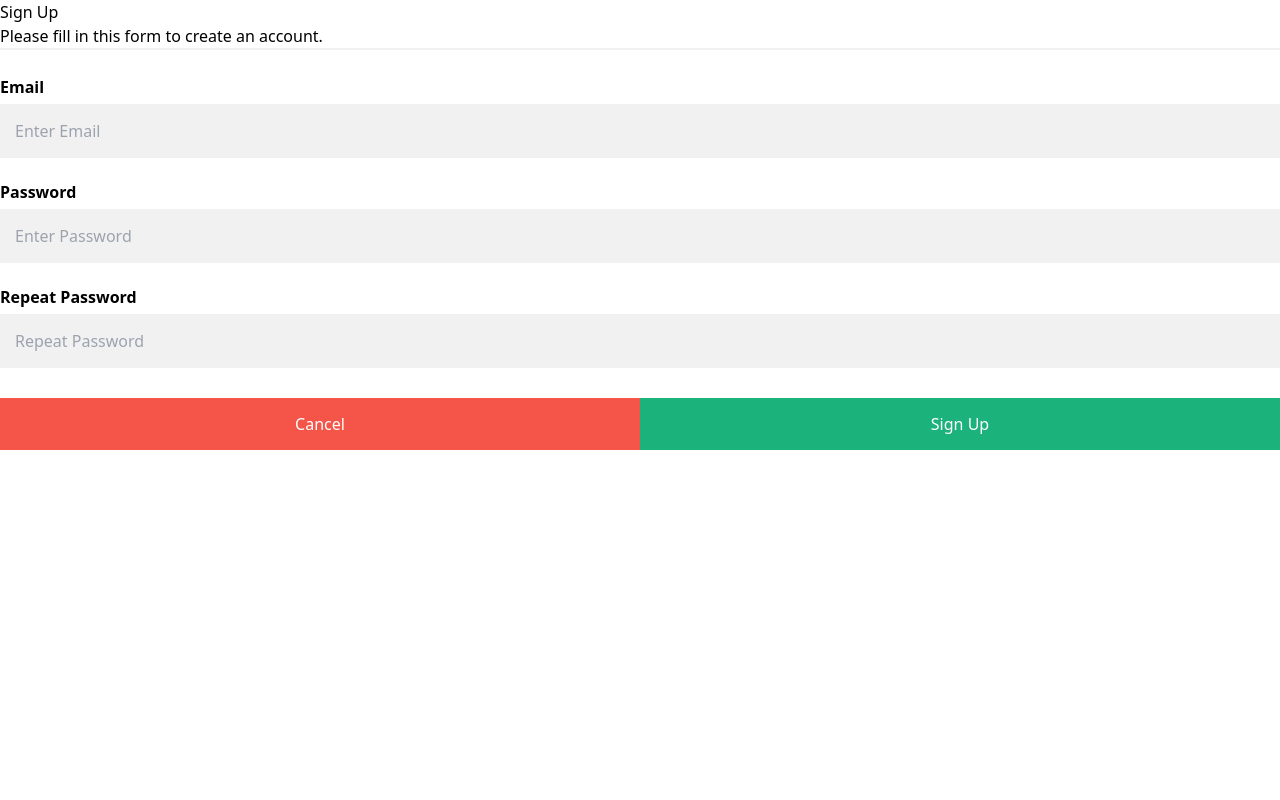
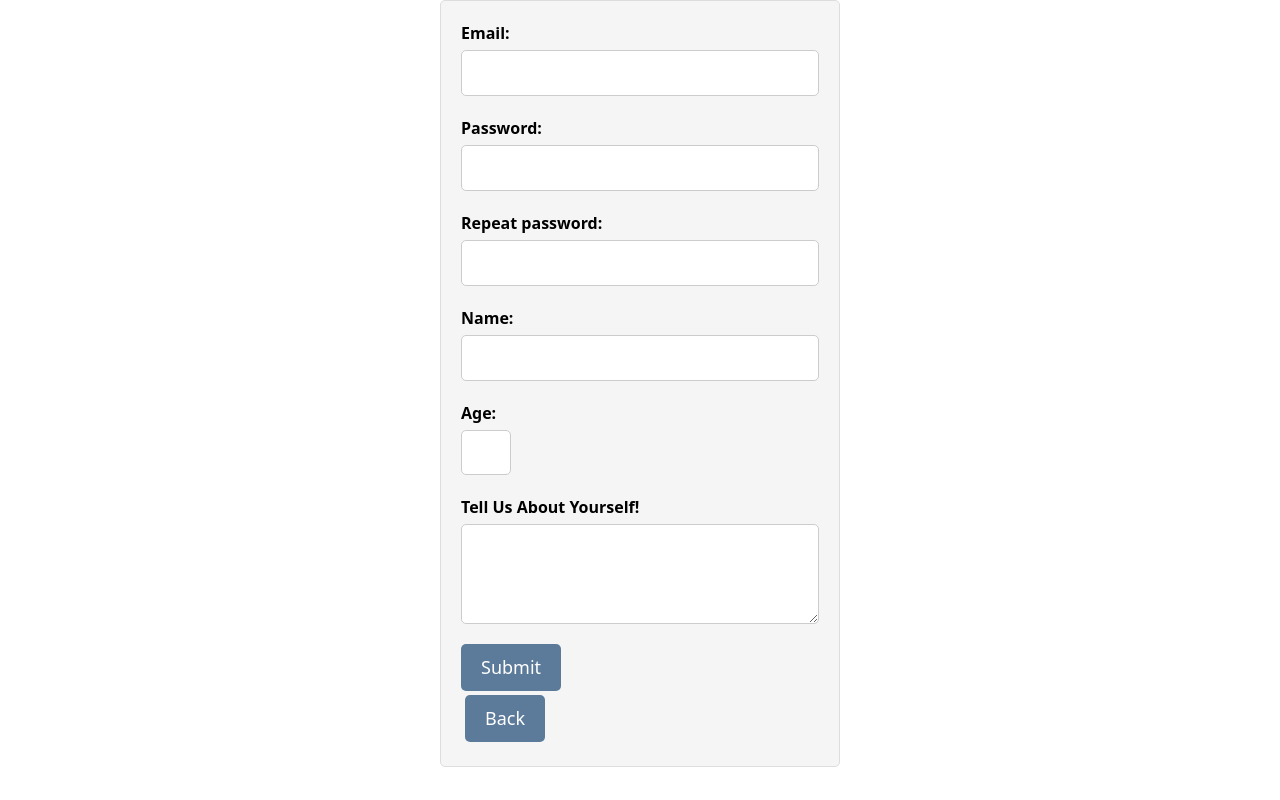
Before and after one commit to BYU-PCCL/aphasia-gpt, a SvelteKit app: page /signin in a window 1280 px wide. Built offline with nearby package versions, Linux system fonts and the light colour scheme.

Commit message:
update => work on database

```diff
--- a/src/routes/signin/+page.svelte
+++ b/src/routes/signin/+page.svelte
@@ -1,139 +1,156 @@
+
 <script lang="ts">
-  import {goto} from '$app/navigation'
+  let email = '';
+  let password = '';
+  let repeatPassword = '';
+  let name = '';
+  let age = '';
+  let about = '';
+
+  function handleSubmit() {
+    // Here, you can send the form data to your backend or database using an HTTP request.
+    // Example:
+    const formData = {
+      email,
+      password,
+      name,
+      age: parseInt(age), // Convert age to a number
+      about,
+    };
+
+    // Send the formData to your backend for storage
+    fetch('/your-api-endpoint', {
+      method: 'POST',
+      headers: {
+        'Content-Type': 'application/json',
+      },
+      body: JSON.stringify(formData),
+    })
+      .then(response => {
+        if (response.ok) {
+          // Handle success, e.g., show a success message
+          console.log('Data saved successfully.');
+        } else {
+          // Handle errors, e.g., display an error message
+          console.error('Error saving data.');
+        }
+      })
+      .catch(error => {
+        console.error('Error:', error);
+      });
+  }
+</script>
 
 
 
-</script>
+  <form on:submit={handleSubmit}>
+    <div class="form-group">
+      <label for="email">Email:</label>
+      <input type="email" id="email" bind:value={email} required />
+    </div>
 
-<div>
-    <h1>Sign Up</h1>
-       <p>Please fill in this form to create an account.</p>
-      <hr>
-      <label for="email"><b>Email</b></label>
-      <input type="text" placeholder="Enter Email" name="email" required>
-      <label for="psw"><b>Password</b></label>
-      <input type="password" placeholder="Enter Password" name="psw" required>
-      <label for="psw-repeat"><b>Repeat Password</b></label>
-      <input type="password" placeholder="Repeat Password" name="psw-repeat" required>
+    <div class="form-group">
+      <label for="email">Password: </label>
+      <input type="password" id="password" bind:value={password} required />
+    </div>
+
+    <div class="form-group">
+      <label for="email">Repeat password: </label>
+      <input type="password" id="repeatpassword" bind:value={repeatPassword} required />
+    </div>
 
 
+    <div class="form-group">
+      <label for="name">Name:</label>
+      <input type="text" id="name" bind:value={name} required />
+    </div>
 
-      <div class="clearfix">
-        <button type="button" class="cancelbtn">Cancel</button>
-        <button type="submit" on:click = {() => goto('/userInfoForm')} class="signupbtn">Sign Up</button>
-      </div>
-</div>
 
-<style>
-    body {font-family: Arial,
-    Helvetica, sans-serif;}
-* {box-sizing: border-box;}
+    <div class="form-group">
+      <label for="age">Age:</label>
+      <input type="number" id="age" bind:value={age} required />
+    </div>
 
-/* Full-width input fields */
-input[type=text], input[type=password] {
-  width: 100%;
-  padding: 15px;
-  margin: 5px 0 22px 0;
-  display: inline-block;
-  border: none;
-  background: #f1f1f1;
-}
+    <div class="form-group">
+      <label for="about">Tell Us About Yourself!</label>
+      <textarea id="about" bind:value={about} rows="4"></textarea>
+    </div>
 
-/* Add a background color when the inputs get focus */
-input[type=text]:focus, input[type=password]:focus {
-  background-color: #ddd;
-  outline: none;
-}
+    <button type="submit">Submit</button>
+    <button class="bg-neutral-600 text-white px-2 py-1 rounded-[4px] m-1">Back</button>
 
-/* Set a style for all buttons */
-button {
-  background-color: #04AA6D;
-  color: white;
-  padding: 14px 20px;
-  margin: 8px 0;
-  border: none;
-  cursor: pointer;
-  width: 100%;
-  opacity: 0.9;
-}
+  </form>
 
-button:hover {
-  opacity:1;
-}
+  <style>
+    /* Add CSS styles for the form and its elements */
+    h1.center {
+    font-size: 24px;
+    margin-bottom: 20px;
+    text-align: center; /* Center the text horizontally */
+  }
 
-/* Extra styles for the cancel button */
-.cancelbtn {
-  padding: 14px 20px;
-  background-color: #f44336;
-}
+    form {
+      max-width: 400px;
+      margin: 0 auto;
+      padding: 20px;
+      background-color: #f5f5f5;
+      border: 1px solid #ddd;
+      border-radius: 5px;
+      display: flex;
+      flex-direction: column;
+    }
 
-/* Float cancel and signup buttons and add an equal width */
-.cancelbtn, .signupbtn {
-  float: left;
-  width: 50%;
-}
+    .form-group {
+      display: flex;
+      flex-direction: column; /* Stack label and input vertically */
+      margin-bottom: 20px; /* Increase spacing between groups */
+    }
 
-/* Add padding to container elements */
-.container {
-  padding: 16px;
-}
+    label {
+      font-weight: bold;
+      text-align: left; /* Align labels to the left */
+      margin-bottom: 5px; /* Add space below labels */
+    }
 
-/* The Modal (background) */
-.modal {
-  display: none; /* Hidden by default */
-  position: fixed; /* Stay in place */
-  z-index: 1; /* Sit on top */
-  left: 0;
-  top: 0;
-  width: 100%; /* Full width */
-  height: 100%; /* Full height */
-  overflow: auto; /* Enable scroll if needed */
-  background-color: #474e5d;
-  padding-top: 50px;
-}
+    input[type="text"],
+    input[type="email"],
+    input[type="number"],
+    input[type="password"],
+    input[type="repeatpassword"],
 
-/* Modal Content/Box */
-.modal-content {
-  background-color: #fefefe;
-  margin: 5% auto 15% auto; /* 5% from the top, 15% from the bottom and centered */
-  border: 1px solid #888;
-  width: 80%; /* Could be more or less, depending on screen size */
-}
+    textarea {
+      width: 100%;
+      padding: 10px;
+      border: 1px solid #ccc;
+      border-radius: 5px;
+      font-size: 16px;
+    }
 
-/* Style the horizontal ruler */
-hr {
-  border: 1px solid #f1f1f1;
-  margin-bottom: 25px;
-}
+    /* Customize the appearance of the Age input */
+    input[type="number"] {
+      width: 50px; /* Adjust the width to make it smaller */
+      padding: 8px;
+      text-align: center; /* Center the text in the input */
+      font-weight: bold; /* Make the text bold */
+      font-size: 18px; /* Adjust the font size */
+    }
 
-/* The Close Button (x) */
-.close {
-  position: absolute;
-  right: 35px;
-  top: 15px;
-  font-size: 40px;
-  font-weight: bold;
-  color: #f1f1f1;
-}
+    textarea {
+      height: 100px;
+    }
 
-.close:hover,
-.close:focus {
-  color: #36d1f4;
-  cursor: pointer;
-}
+    button {
+      background-color: rgb(92, 122, 154);
+      color: #fff;
+      padding: 10px 20px;
+      border: none;
+      border-radius: 5px;
+      font-size: 18px;
+      cursor: pointer;
+      align-self: flex-start; /* Align the button to the left */
+    }
 
-/* Clear floats */
-.clearfix::after {
-  content: "";
-  clear: both;
-  display: table;
-}
-
-/* Change styles for cancel button and signup button on extra small screens */
-@media screen and (max-width: 300px) {
-  .cancelbtn, .signupbtn {
-     width: 100%;
-  }
-}
-
-</style>
+    button:hover {
+      background-color: #5890df;
+    }
+  </style>
--- a/src/routes/userInfoForm/+page.svelte
+++ /dev/null
@@ -1,137 +0,0 @@
-
-<script lang="ts">
-  let name = '';
-  let email = '';
-  let age = '';
-  let about = '';
-
-  function handleSubmit() {
-    // Here, you can send the form data to your backend or database using an HTTP request.
-    // Example:
-    const formData = {
-      name,
-      email,
-      age: parseInt(age), // Convert age to a number
-      about,
-    };
-
-    // Send the formData to your backend for storage
-    fetch('/your-api-endpoint', {
-      method: 'POST',
-      headers: {
-        'Content-Type': 'application/json',
-      },
-      body: JSON.stringify(formData),
-    })
-      .then(response => {
-        if (response.ok) {
-          // Handle success, e.g., show a success message
-          console.log('Data saved successfully.');
-        } else {
-          // Handle errors, e.g., display an error message
-          console.error('Error saving data.');
-        }
-      })
-      .catch(error => {
-        console.error('Error:', error);
-      });
-  }
-</script>
-
-
-<h1 class="center">Tell Us About Yourself!</h1>
-
-  <form on:submit={handleSubmit}>
-    <div class="form-group">
-      <label for="name">Name:</label>
-      <input type="text" id="name" bind:value={name} required />
-    </div>
-
-    <div class="form-group">
-      <label for="email">Email:</label>
-      <input type="email" id="email" bind:value={email} required />
-    </div>
-
-    <div class="form-group">
-      <label for="age">Age:</label>
-      <input type="number" id="age" bind:value={age} required />
-    </div>
-
-    <div class="form-group">
-      <label for="about">About Me:</label>
-      <textarea id="about" bind:value={about} rows="4"></textarea>
-    </div>
-
-    <button type="submit">Submit</button>
-  </form>
-
-  <style>
-    /* Add CSS styles for the form and its elements */
-    h1.center {
-    font-size: 24px;
-    margin-bottom: 20px;
-    text-align: center; /* Center the text horizontally */
-  }
-
-    form {
-      max-width: 400px;
-      margin: 0 auto;
-      padding: 20px;
-      background-color: #f5f5f5;
-      border: 1px solid #ddd;
-      border-radius: 5px;
-      display: flex;
-      flex-direction: column;
-    }
-
-    .form-group {
-      display: flex;
-      flex-direction: column; /* Stack label and input vertically */
-      margin-bottom: 20px; /* Increase spacing between groups */
-    }
-
-    label {
-      font-weight: bold;
-      text-align: left; /* Align labels to the left */
-      margin-bottom: 5px; /* Add space below labels */
-    }
-
-    input[type="text"],
-    input[type="email"],
-    input[type="number"],
-    textarea {
-      width: 100%;
-      padding: 10px;
-      border: 1px solid #ccc;
-      border-radius: 5px;
-      font-size: 16px;
-    }
-
-    /* Customize the appearance of the Age input */
-    input[type="number"] {
-      width: 50px; /* Adjust the width to make it smaller */
-      padding: 8px;
-      text-align: center; /* Center the text in the input */
-      font-weight: bold; /* Make the text bold */
-      font-size: 18px; /* Adjust the font size */
-    }
-
-    textarea {
-      height: 100px;
-    }
-
-    button {
-      background-color: #007bff;
-      color: #fff;
-      padding: 10px 20px;
-      border: none;
-      border-radius: 5px;
-      font-size: 18px;
-      cursor: pointer;
-      align-self: flex-start; /* Align the button to the left */
-    }
-
-    button:hover {
-      background-color: #0056b3;
-    }
-  </style>
```
